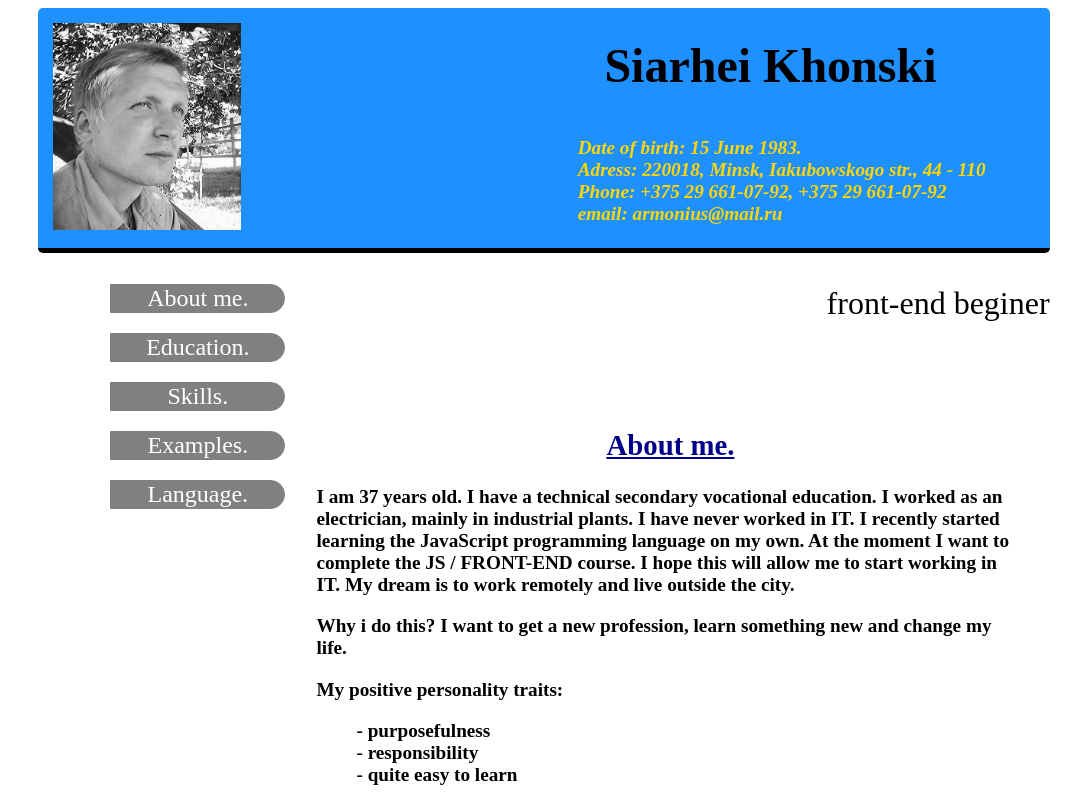
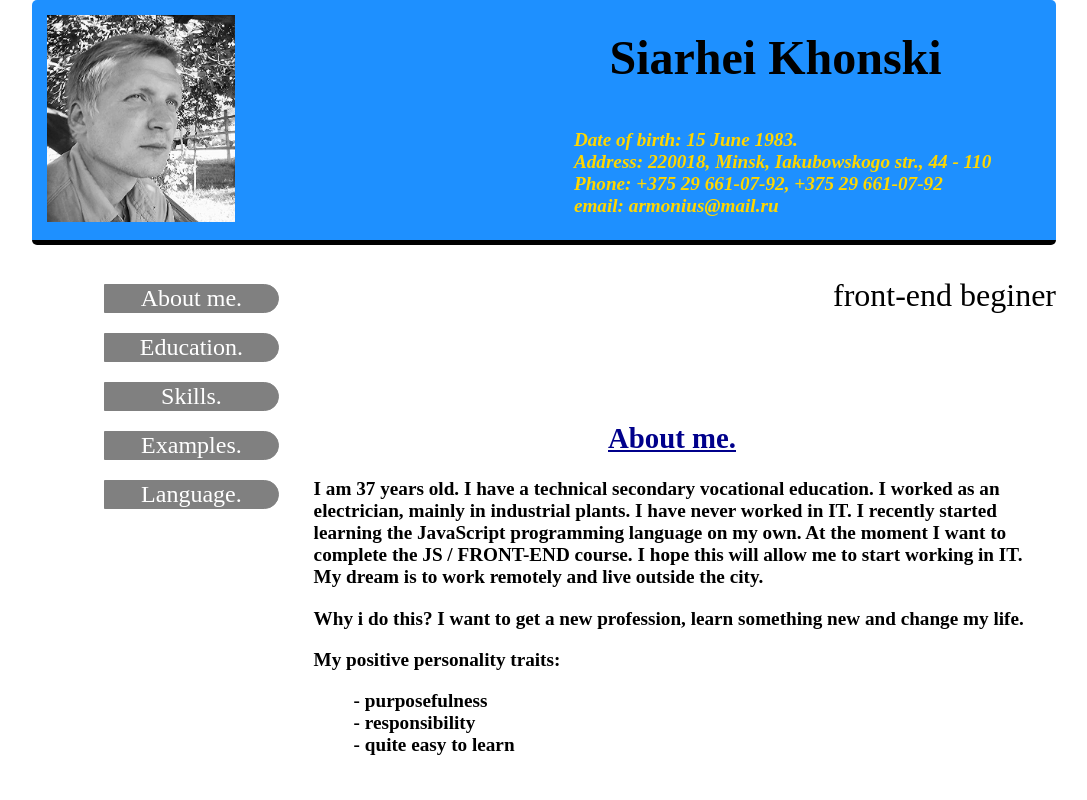
Before and after one commit to armonlis/rsschool-cv, a plain HTML site: page index.html in a window 1280 px wide. Shown: the top 800 px of the page, without its empty margins (96-1183 px from the left). Drawn offline with Linux system fonts and the light colour scheme.

Commit message:
feat: add some fixes

```diff
--- a/index.html
+++ b/index.html
@@ -7,14 +7,13 @@
         <link rel="stylesheet" href="styles.css"/>
     </head>
     <body>
-        <main>
         <header>
             <img src="img/myphoto.jpg" alt="My photo!"/>
             <h1>Siarhei Khonski</h1>
                 <address>
                     <ul>
                         <li>Date of birth: 15 June 1983.</li>
-                           <li>Adress: 220018, Minsk, Iakubowskogo str., 44 - 110</li>
+                        <li>Address: 220018, Minsk, Iakubowskogo str., 44 - 110</li>
                         <li>Phone: +375 29 661-07-92, +375 29 661-07-92</li>
                         <li>email: armonius@mail.ru</li>
                     </ul>
@@ -70,11 +69,9 @@
                 <p><b>My English level is between A1 and A2. I continue to study English on my own.</b></p>
             </section>
         </div>
-
         <footer>
             <img src="img/logo.svg" alt="RS School logo." />
             <a href=https://rs.school/js/ target="_blank" title="Click to know more...">«JavaScript/Front-end»</a>
         </footer>
-        </main>
     </body>
 </html>
--- a/styles.css
+++ b/styles.css
@@ -2,7 +2,7 @@ a {
     text-decoration: none;
 }
 
-main {
+body {
     position: relative;
     width: 80%;
     margin: 0 auto;
@@ -17,7 +17,7 @@ header {
     border-bottom: 5px solid black;
 }
 
-main > p {
+body > p {
     text-align: right;
     font-size: 2em;
     color: black;
```
Lines whose indentation alone changed are shown as unchanged.
